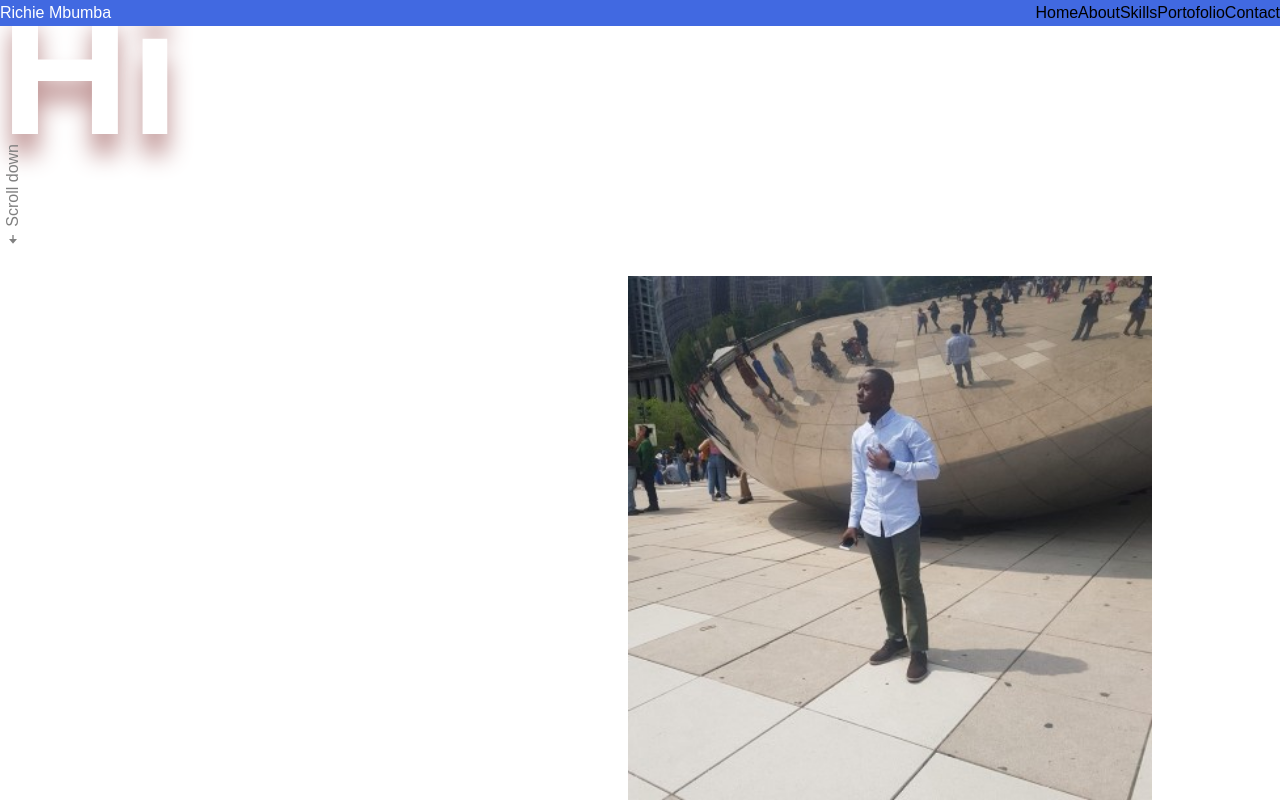
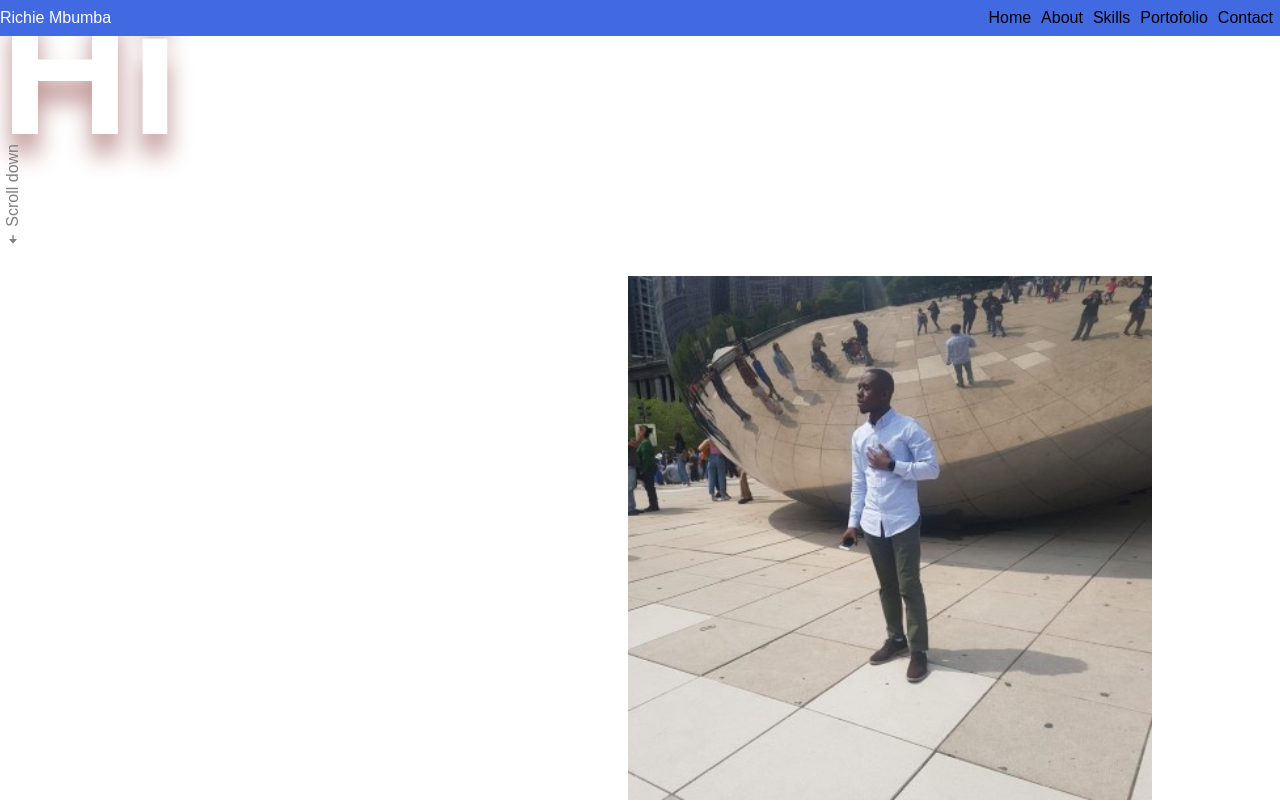
Before and after one commit to rmbum001/Personal-Website, a plain HTML site: page index.html in a window 1280 px wide. Shown: the top 802 px of the page. Drawn offline with nearby package versions, Linux system fonts and the light colour scheme.

Commit message:
Update style.css

```diff
--- a/style.css
+++ b/style.css
@@ -117,7 +117,9 @@
             right: 0;
             width: 90%;
             height: 100%;
-            padding: 5rem;
+            text-align: center;
+            margin: 20px 0 0 ;
+             padding: 10px 0;
             background-color: var(--colortext);
             transition: 1s;
             backdrop-filter: blur(9px);
@@ -125,7 +127,14 @@
     }
     .nav_item{
         margin-bottom: var(--marg4);
+        display: inline-block;
+        padding: 5px 5px;
     }
+    .nav_list{
+   list-style: none;
+  margin: 0 2px;
+  padding: 0;
+}
     .nav_link{
         position: relative;
         color: var(--noir);
```
